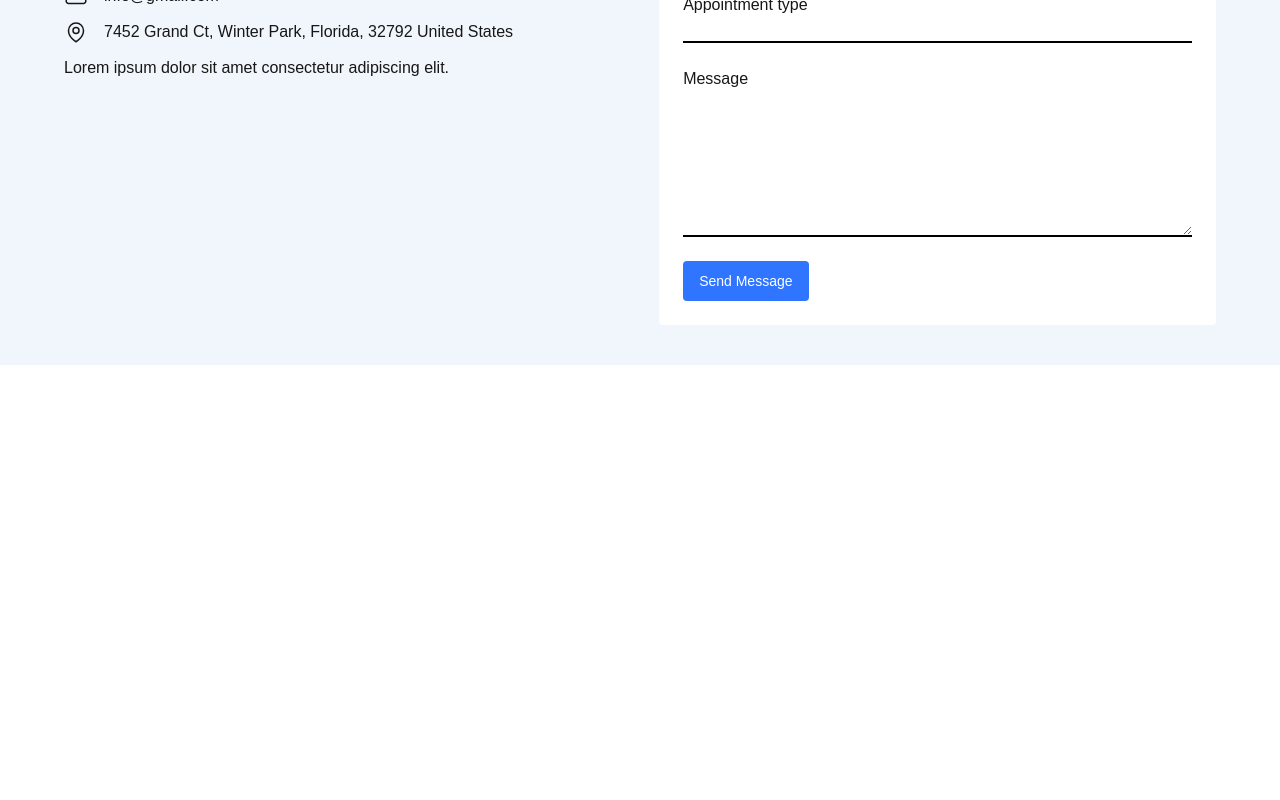
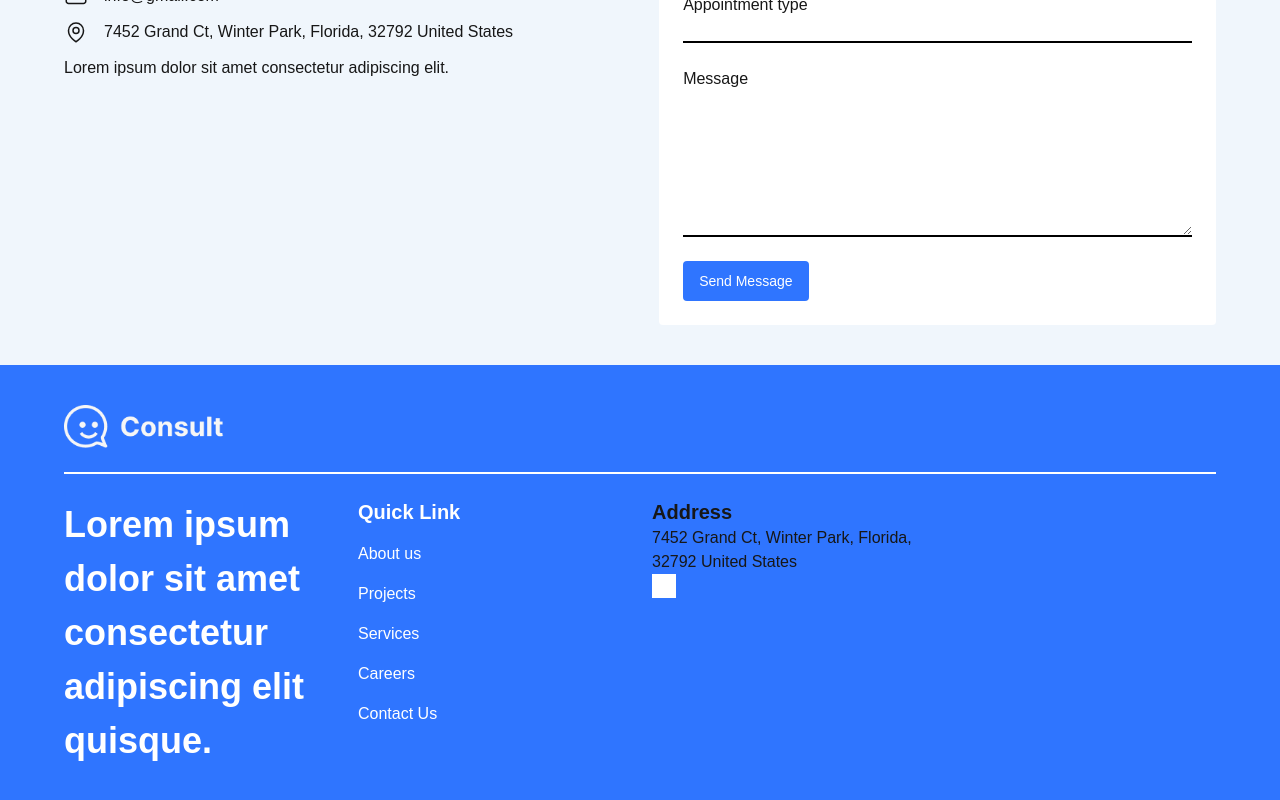
Before and after one commit to Aarij-khan/consultant-website, a Next.js app: page / in a window 1280 px wide. Shown: the part 5184-5984 px from the top of the page. Before the commit the page ends 5549 px from the top, so only its background shows below. Built offline with nearby package versions, Linux system fonts and the light colour scheme.

Commit message:
footer working

```diff
--- /dev/null
+++ b/app/components/footer.tsx
@@ -0,0 +1,49 @@
+import Image from "next/image";
+
+function Footer() {
+  return (
+    <div className="w-full bg-[var(--primary)]">
+      <div className="max-w-[1480px] mx-auto">
+        <div className="w-[90%] mx-auto py-10  ">
+          <div className="pb-6">
+            <Image
+              src="/footer-logo.png"
+              alt="Logo"
+              width={160}
+              height={160}
+              className="object-cover"
+            />
+          </div>
+
+          <div className="grid grid-cols-1 md:grid-cols-3 lg:grid-cols-4 gap-6 border-t-2 border-white py-6">
+            <div>
+              <h2 className="font-semibold text-[36px] text-white">
+                Lorem ipsum dolor sit amet consectetur adipiscing elit quisque.
+              </h2>
+            </div>
+
+            <div>
+              <ul className="flex flex-col gap-4 text-white">
+                <li className="font-semibold text-xl">Quick Link</li>
+                <li>About us</li>
+                <li>Projects</li>
+                <li>Services</li>
+                <li>Careers</li>
+                <li>Contact Us</li>
+              </ul>
+            </div>
+            <div>
+              <h2 className="font-semibold text-xl">Address</h2>
+              <p>7452 Grand Ct, Winter Park, Florida, 32792 United States</p>
+              <div className="bg-white text-black p-3 w-fit">
+
+              </div>
+            </div>
+          </div>
+        </div>
+      </div>
+    </div>
+  );
+}
+
+export default Footer;
--- a/app/page.tsx
+++ b/app/page.tsx
@@ -2,6 +2,7 @@ import AboutSection from "./components/about-section";
 import AboutSection2 from "./components/about-section-2";
 import Banner from "./components/banner";
 import ContactForm from "./components/contact-form";
+import Footer from "./components/footer";
 import Header from "./components/header";
 import Hero from "./components/hero";
 import InfoBoxes from "./components/info-boxes";
@@ -23,6 +24,7 @@ export default function Home() {
       <AboutSection2 />
       <Insights />
       <ContactForm />
+      <Footer />
     </div>
   );
 }
```
Also changed, not shown: public/footer-logo.png (added).
